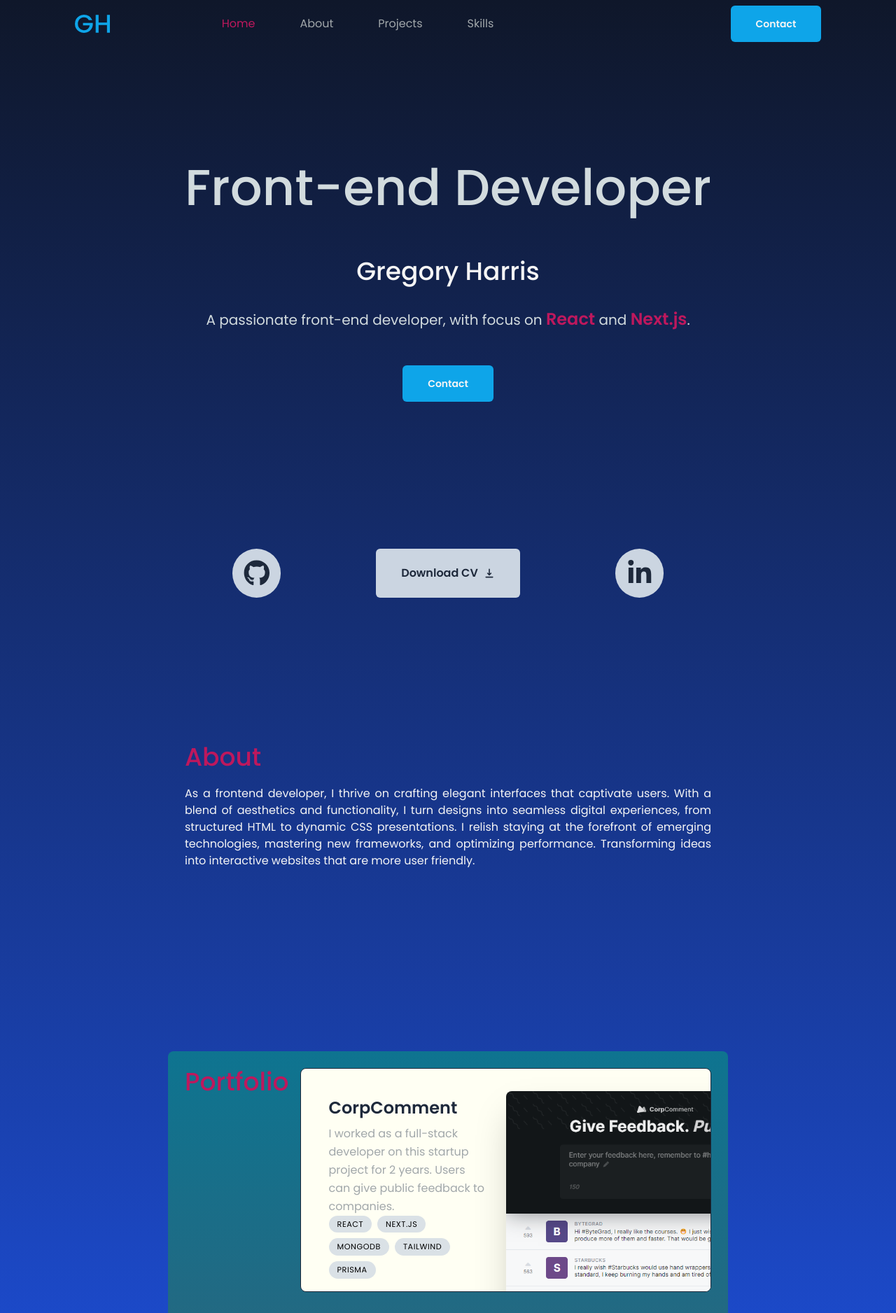
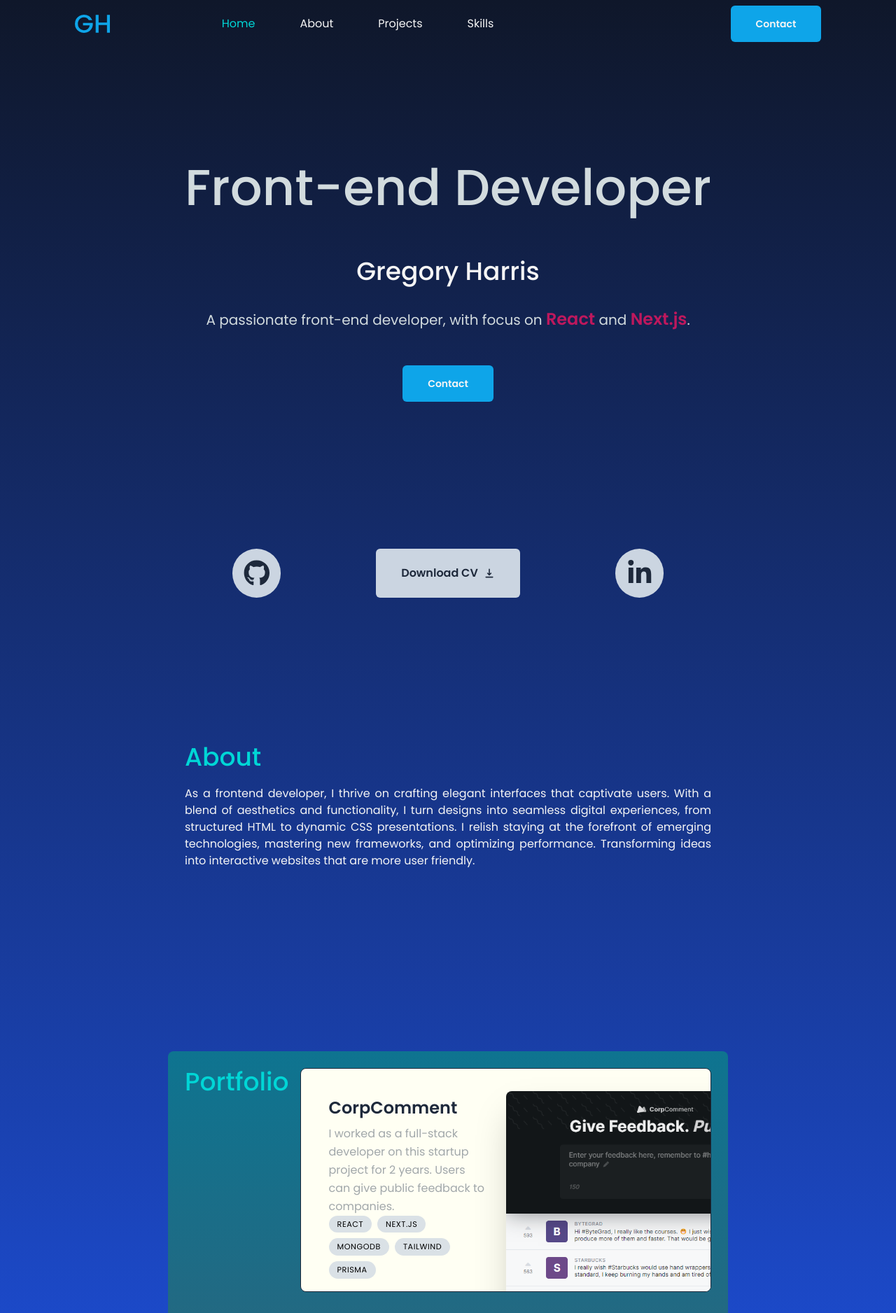
Before and after one commit to gregoryharris869/new_portfolio, a React (Vite) app: page / in a window 1280 px wide. Shown: the top 1876 px of the page at 70% size. Built offline with nearby package versions, Linux system fonts and the light colour scheme.

Commit message:
work on contact email

```diff
--- a/src/components/About.tsx
+++ b/src/components/About.tsx
@@ -20,7 +20,7 @@ const About = ({ setSelectedPage }: Props) => {
             visible: { opacity: 1, x: 0 },
           }}
         >
-          <h2 className="mb-5 text-2xl font-medium text-textAction md:text-4xl">
+          <h2 className="mb-5 text-2xl font-medium text-textAction2 md:text-4xl">
             About
           </h2>
 
--- a/src/components/Contact.tsx
+++ b/src/components/Contact.tsx
@@ -43,7 +43,7 @@ function Contact({ setSelectedPage }: Props) {
             visible: { opacity: 1, x: 0 },
           }}
         >
-          <h2 className="mb-5 text-2xl font-medium text-textAction md:text-4xl">
+          <h2 className="mb-5 text-2xl font-medium text-textAction2 md:text-4xl">
             Contact
           </h2>
         </motion.div>
--- a/src/components/Navbar/Link.tsx
+++ b/src/components/Navbar/Link.tsx
@@ -12,9 +12,9 @@ function Link({ page, selectedPage, setSelectedPage }: Props) {
   return (
     <AnchorLink
       className={`${
-        selectedPage === lowerCasePage ? "text-textAction" : "text-text3"
+        selectedPage === lowerCasePage ? "text-textAction2" : "text-text1"
       }
-      transition duration-500 hover:text-textAction
+      transition duration-500 hover:text-textAction2
     `}
       href={`#${lowerCasePage}`}
       onClick={() => setSelectedPage(lowerCasePage)}
--- a/src/components/Navbar/Navbar.tsx
+++ b/src/components/Navbar/Navbar.tsx
@@ -24,9 +24,9 @@ const Navbar = ({ isTopOfPage, selectedPage, setSelectedPage }: Props) => {
         className={`${navbarBackground} ${flexStandard} fixed top-0 z-30 w-full py-2`}
       >
         <div className={`${flexStandard} mx-auto w-5/6`}>
-          <div className={`${flexStandard} w-full gap-16`}>
+          <div className={`${flexStandard}  w-full gap-16 `}>
             {/* Left side logo */}
-            <img alt="logo" src={gh} w-50 h-50 />
+            <img alt="logo" src={gh} className="w-15 h-15" />
             {/* Right side */}
             {isAboveMdScreens ? (
               <div className={`${flexStandard} w-full`}>
@@ -72,7 +72,7 @@ const Navbar = ({ isTopOfPage, selectedPage, setSelectedPage }: Props) => {
 
       {/* Mobile */}
       {!isAboveMdScreens && isMenuToggled && (
-        <div className="fixed right-0 bottom-0 z-40 h-full w-[300px] bg-text1 drop-shadow-xl">
+        <div className="fixed right-0 bottom-0 z-40 h-full w-[300px] bg-text3 drop-shadow-xl">
           {/* Close icon */}
           <div className="flex justify-end p-12">
             <button onClick={() => setIsMenuToggled(!isMenuToggled)}>
--- a/src/components/Projects.tsx
+++ b/src/components/Projects.tsx
@@ -17,7 +17,7 @@ const Projects = ({ setSelectedPage }: Props) => {
       >
         <div className="flex flex-col justify-between lg:flex-row ">
           <div className="mb-10 lg:mb-0">
-            <h1 className="pr-4 mb-5 text-2xl font-medium text-textAction md:text-4xl">
+            <h1 className="pr-4 mb-5 text-2xl font-medium text-textAction2 md:text-4xl">
               Portfolio
             </h1>
           </div>
--- a/src/components/Skills.tsx
+++ b/src/components/Skills.tsx
@@ -25,7 +25,7 @@ export default function Skills({ setSelectedPage }: Props) {
         onViewportEnter={() => setSelectedPage(SelectedPage.Skills)}
       >
         <div className="pb-10 md:mb-0">
-          <h1 className="pb-5 text-2xl font-medium text-textAction md:text-4xl">
+          <h1 className="pb-5 text-2xl font-medium text-textAction2 md:text-4xl">
             Skills
           </h1>
           <ul className="flex flex-wrap justify-center gap-2 text-lg text-brandAccent">
--- a/tailwind.config.js
+++ b/tailwind.config.js
@@ -8,6 +8,7 @@ export default {
         text2: "#D2DBDE",
         text3: "#A1A7AA",
         textAction: "#BE185D",
+        textAction2: "#00D6D6",
         surface1: "#1e293b",
         surface2: "#475569",
         surface3: "#cbd5e1",
```
